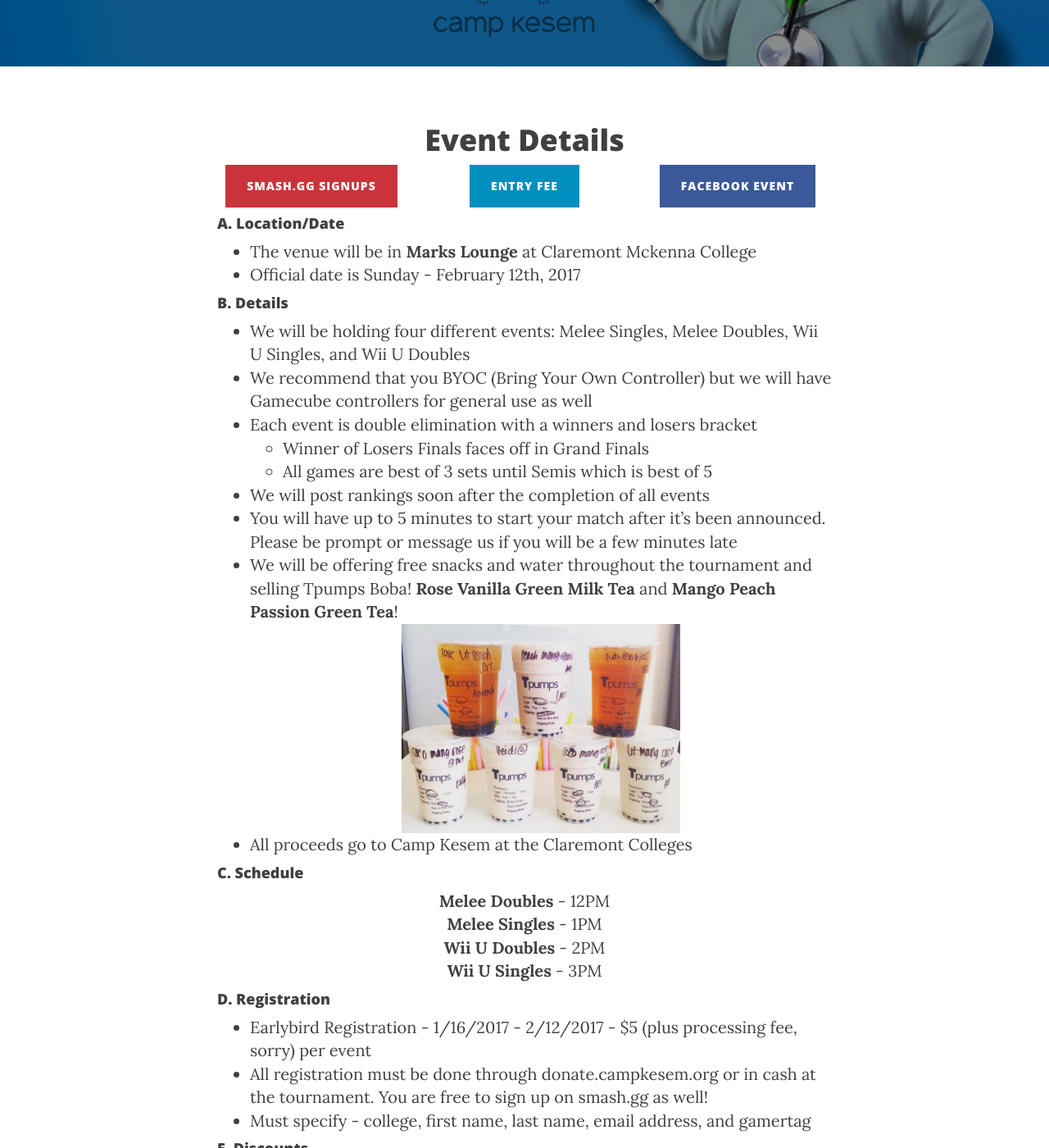
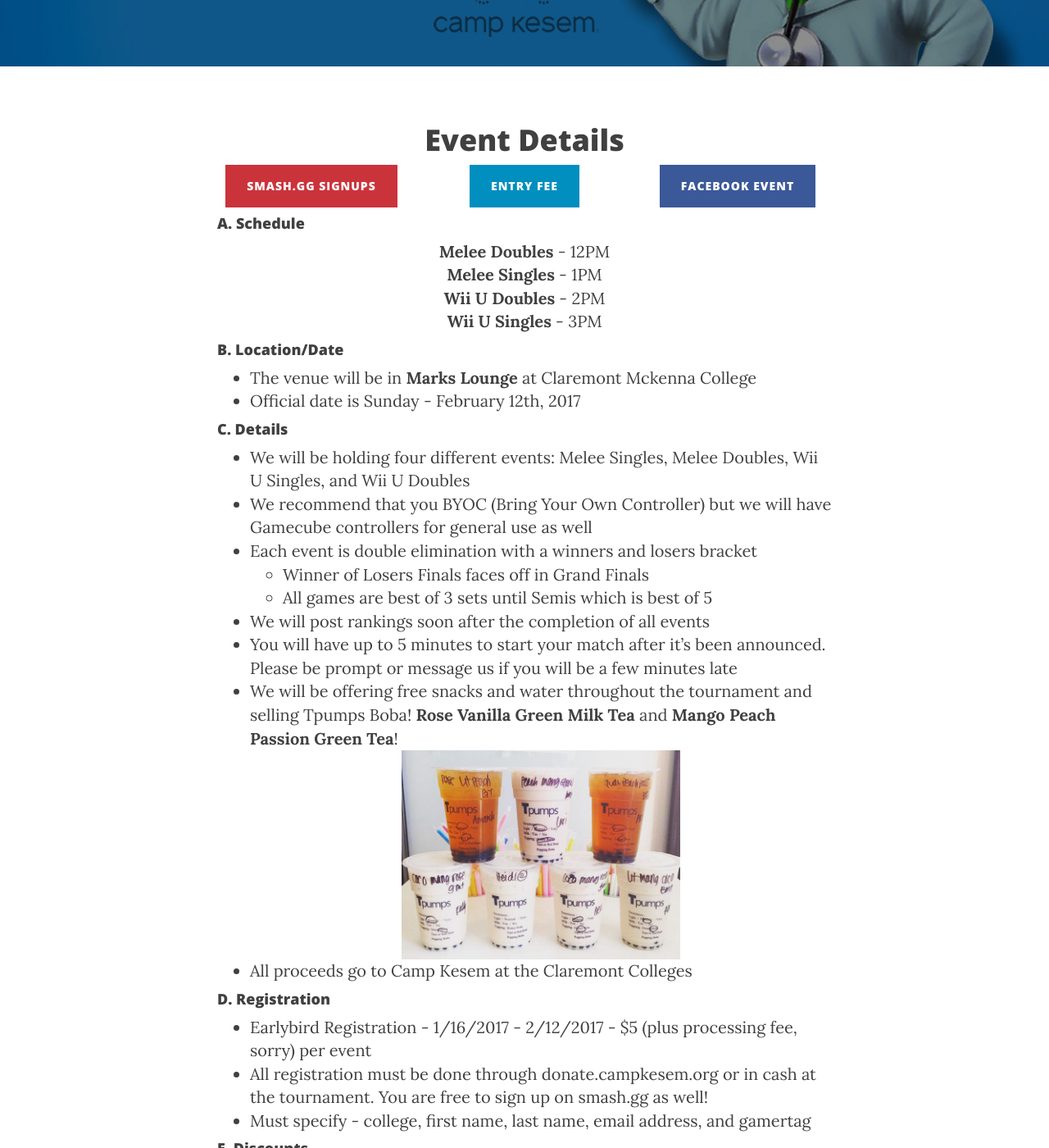
Before and after one commit to Camp-Kesem-at-the-Claremont-Colleges/campkesemclaremont.us, a Jekyll site: the page built from smash-cancer/index.html, in a window 1280 px wide and 1400 px high, scrolled down 334 px. Shown: the whole window at 82% size. Built offline with Jekyll 4.4.1, drawn with Linux system fonts in a browser that asks for light colours; nearby versions of some CDN libraries; comment, search, counter and statistics services are not loaded; part of the change alters nothing that is shown.

```diff
--- a/smash-cancer/index.html
+++ b/smash-cancer/index.html
@@ -33,14 +33,23 @@ description: "2017"
     <div class="col-sm-4 text-align"><a href="https://www.facebook.com/events/1219036501521615/"><button class="facebook-btn std-btn btn btn-primary">Facebook Event</button></a></div>
 </div>
 <div>
-    <h4>A. Location/Date</h4>
+    <h4>A. Schedule</h4>
+    <div class="text-align">
+        <div style=""><span><strong>Melee Doubles</strong> - 12PM</span></div>
+        <div><span><strong>Melee Singles</strong> - 1PM</span></div>
+        <div><span><strong>Wii U Doubles</strong> - 2PM</span></div>
+        <div><span><strong>Wii U Singles</strong> - 3PM</span></div>
+    </div>
+</div>
+<div>
+    <h4>B. Location/Date</h4>
     <ul>
         <li>The venue will be in <strong>Marks Lounge</strong> at Claremont Mckenna College</li>
         <li>Official date is Sunday - February 12th, 2017</li>
     </ul>
 </div>
 <div>
-    <h4>B. Details</h4>
+    <h4>C. Details</h4>
     <ul>
         <li>We will be holding four different events: Melee Singles, Melee Doubles, Wii U Singles, and Wii U Doubles</li>
         <li>We recommend that you BYOC (Bring Your Own Controller) but we will have Gamecube controllers for general use as well</li>
@@ -57,15 +66,6 @@ description: "2017"
         </div>
         <li>All proceeds go to Camp Kesem at the Claremont Colleges</li>
     </ul>
-</div>
-<div>
-    <h4>C. Schedule</h4>
-    <div class="text-align">
-        <div style=""><span><strong>Melee Doubles</strong> - 12PM</span></div>
-        <div><span><strong>Melee Singles</strong> - 1PM</span></div>
-        <div><span><strong>Wii U Doubles</strong> - 2PM</span></div>
-        <div><span><strong>Wii U Singles</strong> - 3PM</span></div>
-    </div>
 </div>
 <div>
     <h4>D. Registration</h4>
```
